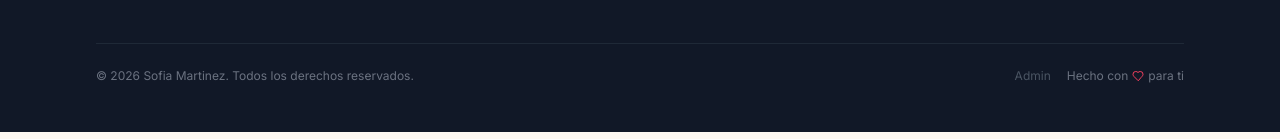
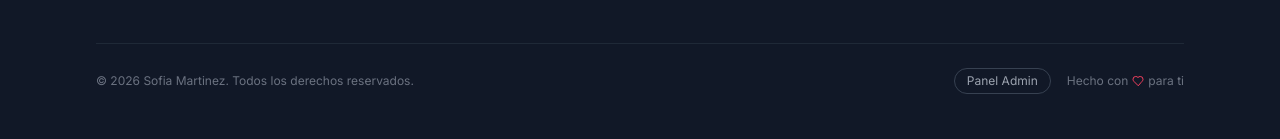
Before and after one commit to Juanees077/Gestor-de-Citas_sof, a Next.js app: page / in a window 1280 px wide. Shown: the part 3977-4116 px from the top of the page. Built offline with nearby package versions, Linux system fonts and the light colour scheme; no server answers; the database is empty; a web font is replaced by a local one.

Commit message:
fix: make admin link more visible in footer

```diff
--- a/components/Footer.tsx
+++ b/components/Footer.tsx
@@ -94,9 +94,9 @@ export default function Footer({ config }: FooterProps) {
           <div className="flex items-center gap-4">
             <Link
               href="/admin"
-              className="text-xs text-gray-600 hover:text-gray-400 transition-colors"
+              className="text-xs text-gray-400 hover:text-white border border-gray-700 hover:border-gray-500 px-3 py-1 rounded-full transition-colors"
             >
-              Admin
+              Panel Admin
             </Link>
             <p className="text-xs text-gray-500 flex items-center gap-1">
               Hecho con <Heart className="w-3 h-3 text-rose-500" /> para ti
```
